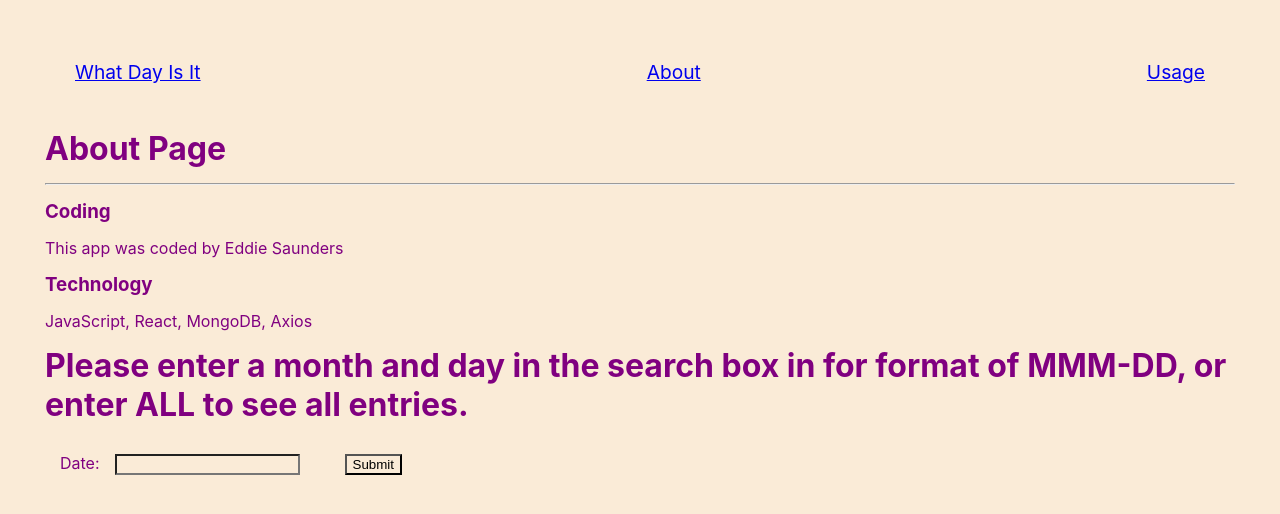
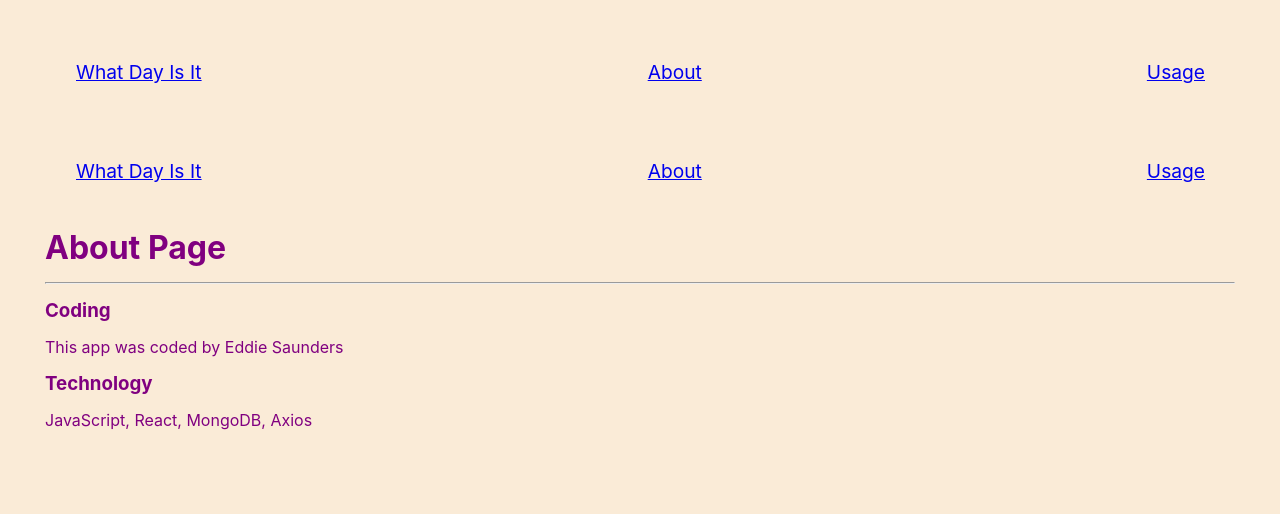
Before and after one commit to SaundersEddie/WhatDayIsIt, a React (Create React App) app in the folder client/: page /about in a window 1280 px wide. Shown: the top 514 px of the page. Built offline with nearby package versions, Linux system fonts and the light colour scheme.

Commit message:
Added in DayBody component to build out form and search string

```diff
--- a/client/public/index.html
+++ b/client/public/index.html
@@ -10,34 +10,11 @@
       content="Web site created using create-react-app"
     />
     <link rel="apple-touch-icon" href="%PUBLIC_URL%/logo192.png" />
-    <!--
-      manifest.json provides metadata used when your web app is installed on a
-      user's mobile device or desktop. See https://developers.google.com/web/fundamentals/web-app-manifest/
-    -->
     <link rel="manifest" href="%PUBLIC_URL%/manifest.json" />
-    <!--
-      Notice the use of %PUBLIC_URL% in the tags above.
-      It will be replaced with the URL of the `public` folder during the build.
-      Only files inside the `public` folder can be referenced from the HTML.
-
-      Unlike "/favicon.ico" or "favicon.ico", "%PUBLIC_URL%/favicon.ico" will
-      work correctly both with client-side routing and a non-root public URL.
-      Learn how to configure a non-root public URL by running `npm run build`.
-    -->
-    <title>React App</title>
+    <title>National What Day Is It?</title>
   </head>
   <body>
     <noscript>You need to enable JavaScript to run this app.</noscript>
     <div id="root"></div>
-    <!--
-      This HTML file is a template.
-      If you open it directly in the browser, you will see an empty page.
-
-      You can add webfonts, meta tags, or analytics to this file.
-      The build step will place the bundled scripts into the <body> tag.
-
-      To begin the development, run `npm start` or `yarn start`.
-      To create a production bundle, use `npm run build` or `yarn build`.
-    -->
   </body>
 </html>
--- a/client/src/App.js
+++ b/client/src/App.js
@@ -11,13 +11,14 @@ function App() {
   return (
     <>
       <BrowserRouter>
+      <Header />
         <Switch>
-          <Route exact path="/" component={Header} />
+          <Route exact path="/" component={DayBody} />
           <Route path="/about" component={About} />
           <Route path="/usage" component={Usage} />
          </Switch>
       </BrowserRouter>
-      <DayBody />
+      {/* <DayBody /> */}
     </>
   );
 }
--- a/client/src/components/DayBody/DayBody.js
+++ b/client/src/components/DayBody/DayBody.js
@@ -1,16 +1,65 @@
-import React from 'react';
-import Axios from 'axios';
+import React, {Component} from 'react';
+// import Axios from 'axios';
+// import Header from '../Header/Header';
 
-export default function DayBody() {
+export default class DayBody extends Component {
+    constructor(props) {
+        super(props);
+
+        this.onChangeOurSearch = this.onChangeOurSearch.bind(this);
+        this.onSubmit = this.onSubmit.bind(this);
+
+        this.state = {
+            ourSearch: '',
+            ourResults: [],
+        };
+    }
+
+    componentDidMount() {
+        this.setState({
+            ourSearch: '',
+            ourResults: [],
+        });
+
+        // Setup our default values and log them before we kick in the calls to Axios
+        const ourMonths = ['jan','feb','mar','apr','may','jun','jul','aug','sep','oct','nov','dec'];
+        let todayDate = new Date();
+        let todayMonth = ourMonths[todayDate.getMonth()];
+        let todayDay = todayDate.getDate();
+        const todaySearch = `${todayMonth}-${todayDay}`
+        console.log (todaySearch)
+    }
+
+    onChangeOurSearch(e) {
+        this.setState({
+            ourSearch: e.target.value
+        })
+    }
+
+    onSubmit(e) {
+        e.preventDefault();
+        console.log ("Find Clicked");
+    }
+
+    render() {
         return (
             <>
+                {/* <Header /> */}
                 <h1>Please enter a month and day in the search box in for format of MMM-DD, or enter ALL to see all entries.</h1>
-            <form>
-                <label>Date:
-                    <input type="text" name="day" />
-                </label>
-                <input type="submit" value="Submit" />
+                {/* Day Search */}
+                <form onSubmit={this.onSubmit}>
+                    <label>Date:</label>
+                    <input
+                        type="text"
+                        value={this.state.ourSearch}
+                        onChange={this.onChangeOurSearch}
+                    />
+                    <input
+                        type="submit"
+                        value="Find Day"
+                    />
                 </form>
             </>
         )
     }
+}
--- a/client/src/components/Header/Header.js
+++ b/client/src/components/Header/Header.js
@@ -5,7 +5,7 @@ import { Link } from 'react-router-dom';
 export default function Header () {
     return (
         <header id="header">
-            <Link classname="title" to="/">What Day Is It</Link>
+            <Link className="title" to="/">What Day Is It</Link>
             <Link className="about" to="/about">About</Link>
             <Link className="usage" to="/usage">Usage</Link>
         </header>
--- a/client/src/pages/Usage/Usage.js
+++ b/client/src/pages/Usage/Usage.js
@@ -1,10 +1,10 @@
 import React from 'react'
-import Header from '../../components/Header/Header';
+// import Header from '../../components/Header/Header';
 
 export default function Usage() {
     return (
         <>
-            <Header />
+            {/* <Header /> */}
             <h1>How to use the What Day Is It? page</h1>
             <hr/>
             <p>On the main page simply type the month and the day in search field, you will the be presented a list
```
Also changed, not shown: 2 other files (tests, documents, lock files or other folders). Lines whose indentation alone changed are shown as unchanged.
